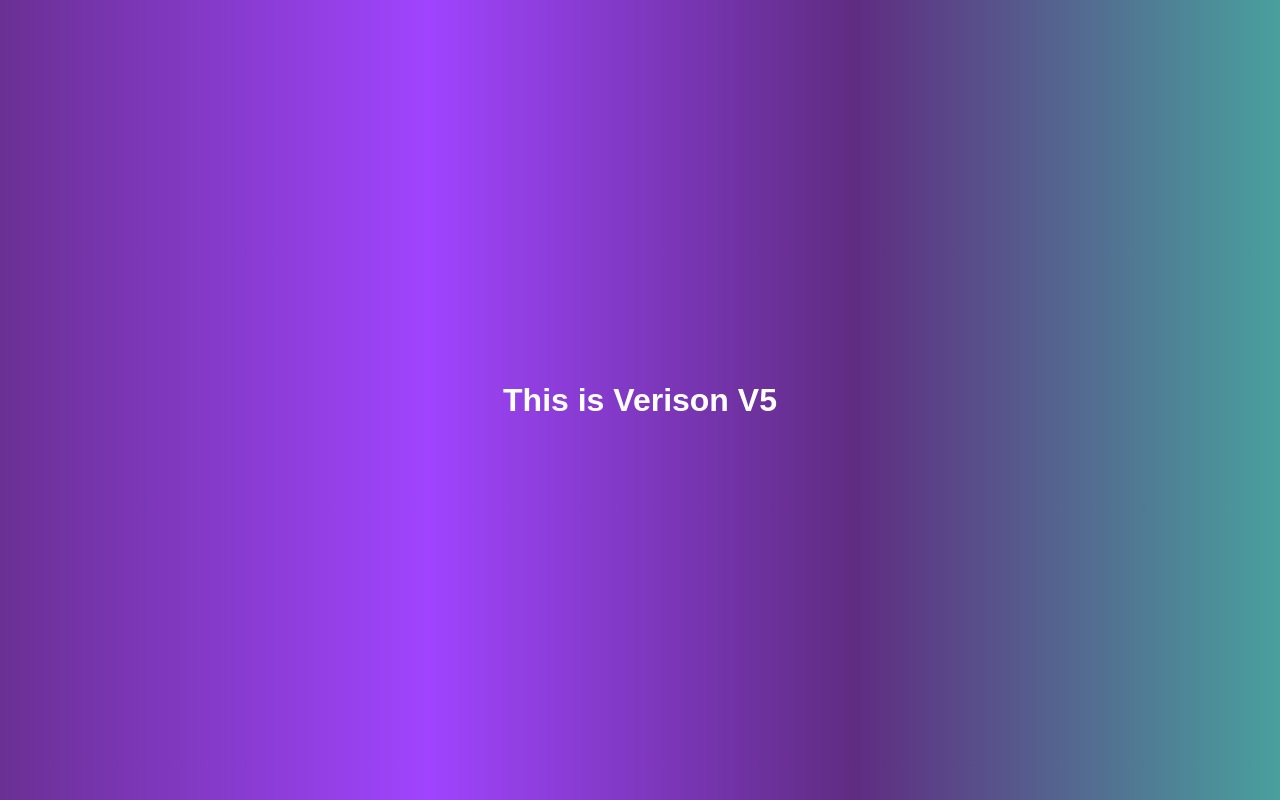
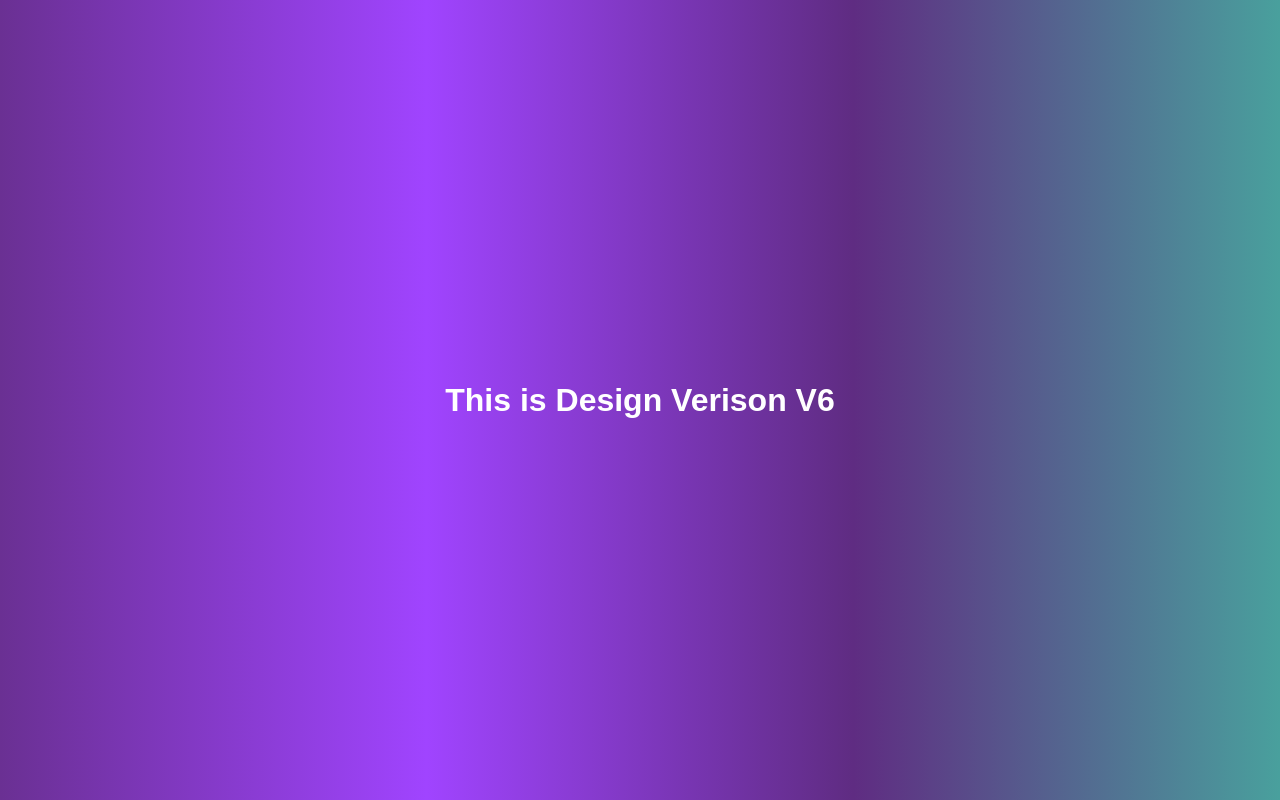
Before and after one commit to ManthanShah14/myrepo, a plain HTML site: page index.html in a window 1280 px wide. Drawn offline with Linux system fonts and the light colour scheme.

Commit message:
Changed H1

```diff
--- a/index.html
+++ b/index.html
@@ -9,7 +9,7 @@
 </head>
 
 <body>
-    <h1>This is Verison V5</h1>
+    <h1>This is Design Verison V6</h1>
 </body>
 
 </html>
```
